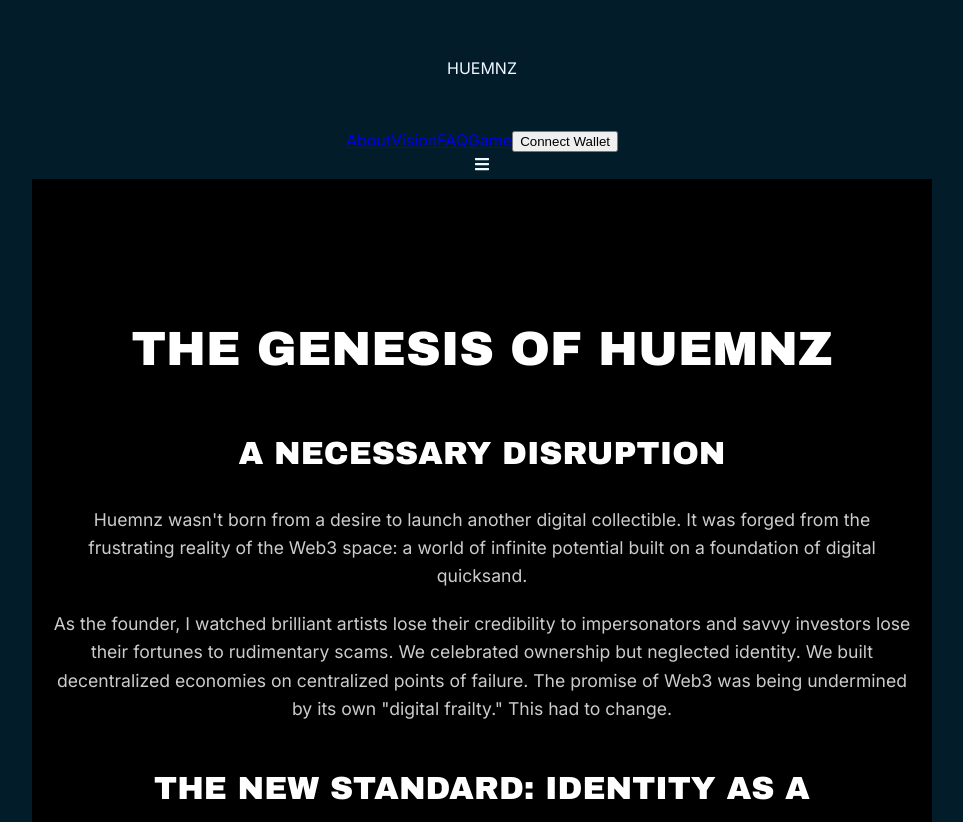
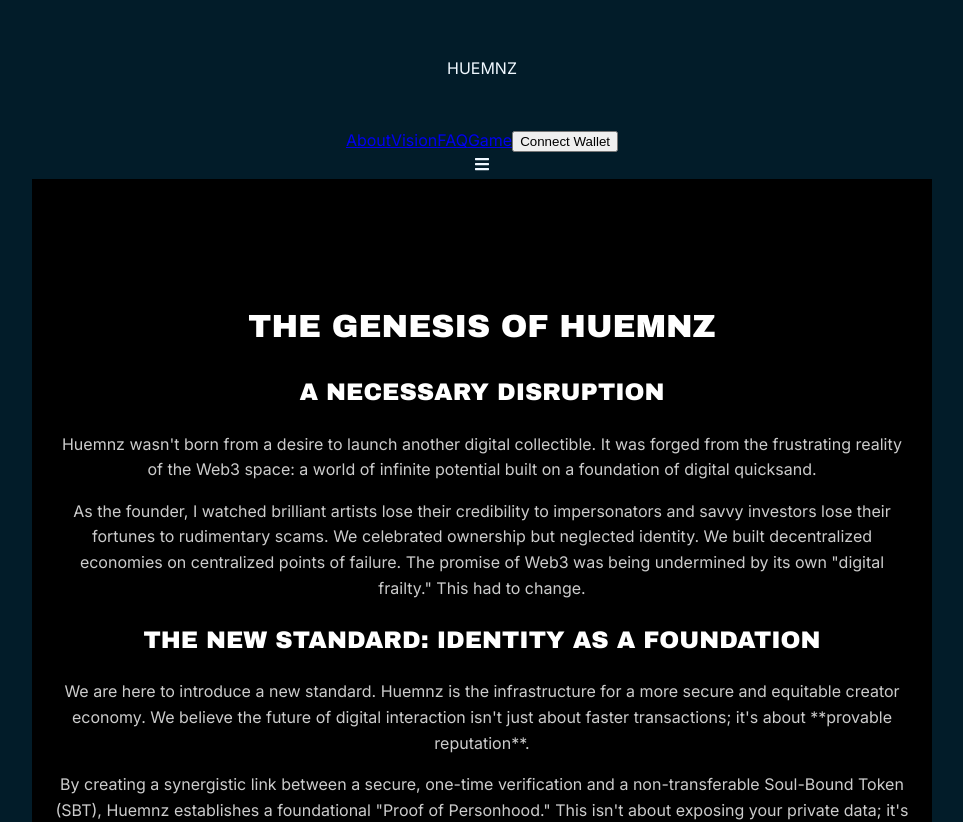
Before and after one commit to uploadnprogress/huemnz-frontend, a React (Vite) app: page /about in a window 1280 px wide. Shown: the top 822 px of the page, without its empty margins (158-1121 px from the left). Built offline with nearby package versions, Linux system fonts and the light colour scheme.

Commit message:
Systematic fix: Router context, Homepage visibility/grid, and ContentPage visibility

```diff
--- a/src/Homepage.module.css
+++ b/src/Homepage.module.css
@@ -1,17 +1,17 @@
 .container {
   max-width: 100%;
   margin: 0 auto;
-  background-color: #000000; /* Pure black background */
+  background-color: #000000;
   color: #e0e0e0;
   overflow-x: hidden;
 }
 
-/* Visibility Fixes - Force white/gray colors against black background */
+/* Visibility Fixes */
 .mainTitle, .sectionTitle, .cardTitle, .memberTitle, .footerLogo {
   color: #ffffff !important;
 }
 
-.subText, .cardBody, .memberDesc, .copyright, .optIn {
+.subText, .cardBody, .memberDesc, .copyright {
   color: #cccccc !important;
 }
 
@@ -26,11 +26,10 @@
 /* Vertical Stack for Mobile */
 @media (max-width: 768px) {
   .missionGrid {
-    grid-template-columns: 1fr !important; /* 1 column on mobile */
+    grid-template-columns: 1fr !important;
   }
 }
 
-/* SECTIONS */
 .welcomeSection, .missionSection, .roadmapSection, .teamSection {
   max-width: 1200px;
   margin: 0 auto;
@@ -45,11 +44,9 @@
   border-radius: 12px;
 }
 
-/* CAROUSEL */
 .carouselSection {
   padding: 4rem 2rem;
   background-color: #121212;
-  margin-bottom: 6rem;
 }
 
 .carouselImage {
@@ -58,7 +55,6 @@
   border-radius: 8px;
 }
 
-/* TEAM */
 .teamGrid {
   display: grid;
   grid-template-columns: repeat(auto-fit, minmax(250px, 1fr));
@@ -73,8 +69,7 @@
   text-decoration: none;
 }
 
-/* FOOTER */
 .footer { background-color: #050505; padding: 4rem 2rem 2rem; text-align: center; }
 .footerLinks { display: flex; gap: 2rem; justify-content: center; margin-bottom: 20px; }
+.footerLinks span { cursor: pointer; color: #fff; }
 .socialIcons { display: flex; gap: 1.5rem; justify-content: center; }
-.copyright { margin-top: 20px; font-size: 0.8rem; }
--- a/src/main.jsx
+++ b/src/main.jsx
@@ -1,13 +1,13 @@
 import React from 'react';
 import ReactDOM from 'react-dom/client';
-import { BrowserRouter as Router } from 'react-router-dom'; // Added this
+import { BrowserRouter as Router } from 'react-router-dom';
 import App from './App.jsx';
 import './index.css';
 
 ReactDOM.createRoot(document.getElementById('root')).render(
   <React.StrictMode>
-    <Router> {/* Added this */}
+    <Router>
       <App />
-    </Router> {/* Added this */}
+    </Router>
   </React.StrictMode>,
 );
--- a/src/pages/ContentPage.module.css
+++ b/src/pages/ContentPage.module.css
@@ -2,44 +2,19 @@
   max-width: 900px;
   margin: 0 auto;
   padding: 100px 20px;
-  background-color: #000; /* Pure black background */
+  background-color: #000;
   min-height: 100vh;
 }
 
-/* Visibility Fix: Force all headings and text to be white/gray */
-.container h1 {
+.container h1, .container h2 {
   color: #ffffff !important;
-  font-size: 3rem;
-  margin-bottom: 20px;
-}
-
-.container h2 {
-  color: #ffffff !important;
-  font-size: 2rem;
-  margin-top: 40px;
 }
 
 .container h3 {
-  color: #F7931A !important; /* Accent color for subheaders */
-  font-size: 1.5rem;
+  color: #F7931A !important;
 }
 
 .container p, .container li {
   color: #cccccc !important;
-  font-size: 1.1rem;
   line-height: 1.6;
-  margin-bottom: 20px;
 }
-
-.subtitle {
-  color: #a0a0a0 !important;
-  font-size: 1.3rem;
-  margin-bottom: 50px;
-  font-style: italic;
-}
-
-.contentBlock {
-  margin-top: 30px;
-  border-left: 2px solid #2a2a2a;
-  padding-left: 20px;
-}
--- a/src/pages/HomePage.jsx
+++ b/src/pages/HomePage.jsx
@@ -53,13 +53,6 @@ function HomePage() {
     e.preventDefault();
     setFormStatus('submitting');
     const formData = new FormData(e.target);
-    const emailValue = formData.get('Email');
-
-    const emailPattern = /^[^\s@]+@[^\s@]+\.[^\s@]+$/;
-    if (!emailPattern.test(emailValue) || emailValue.includes('test.mail')) {
-        setFormStatus('blocked'); return;
-    }
-
     try {
       await fetch("https://formsubmit.co/ajax/info@huemn.life", { method: 'POST', body: formData });
       setFormStatus('success'); e.target.reset();
@@ -138,21 +131,13 @@ function HomePage() {
           <h3 className={styles.sectionTitle}>Share Your Art</h3>
           <form className={styles.artForm} onSubmit={handleSubmit} encType="multipart/form-data">
             <input type="hidden" name="_subject" value="New Art Submission (Huemnz)" />
-            <input type="hidden" name="_captcha" value="false" />
             <input type="text" name="Alias" placeholder="Your Name or Alias" className={styles.formInput} required />
             <input type="email" name="Email" placeholder="Your Email" className={styles.formInput} required />
             <textarea name="Description" placeholder="Tell us about your art!" className={styles.formTextarea} required></textarea>
             <input type="file" name="attachment" className={styles.formInput} accept="image/*" multiple required />
-
-            <div className={styles.optIn}>
-                <input type="checkbox" name="Newsletter_Opt_In" value="Yes" defaultChecked /> Keep me updated.
-            </div>
-
             <button type="submit" className={styles.primaryButton} disabled={formStatus === 'submitting'}>
               {formStatus === 'submitting' ? 'Uploading...' : 'Submit'}
             </button>
-            {formStatus === 'success' && <div className={styles.successMessage}>Received!</div>}
-            {formStatus === 'blocked' && <div className={styles.errorMessage}>Invalid email.</div>}
           </form>
         </section>
       </main>
@@ -166,7 +151,6 @@ function HomePage() {
             <span onClick={() => navigate('/faq')}>FAQ</span>
             <span onClick={() => navigate('/allowlist')}>Game</span>
           </div>
-          {/* Removed Instagram Icon */}
           <div className={styles.socialIcons}>
             <a href="https://x.com/theHueMnz" target="_blank" rel="noopener noreferrer"><FaTwitter /></a>
             <a href="https://discord.gg/F8cnTTPssn" target="_blank" rel="noopener noreferrer"><FaDiscord /></a>
```
